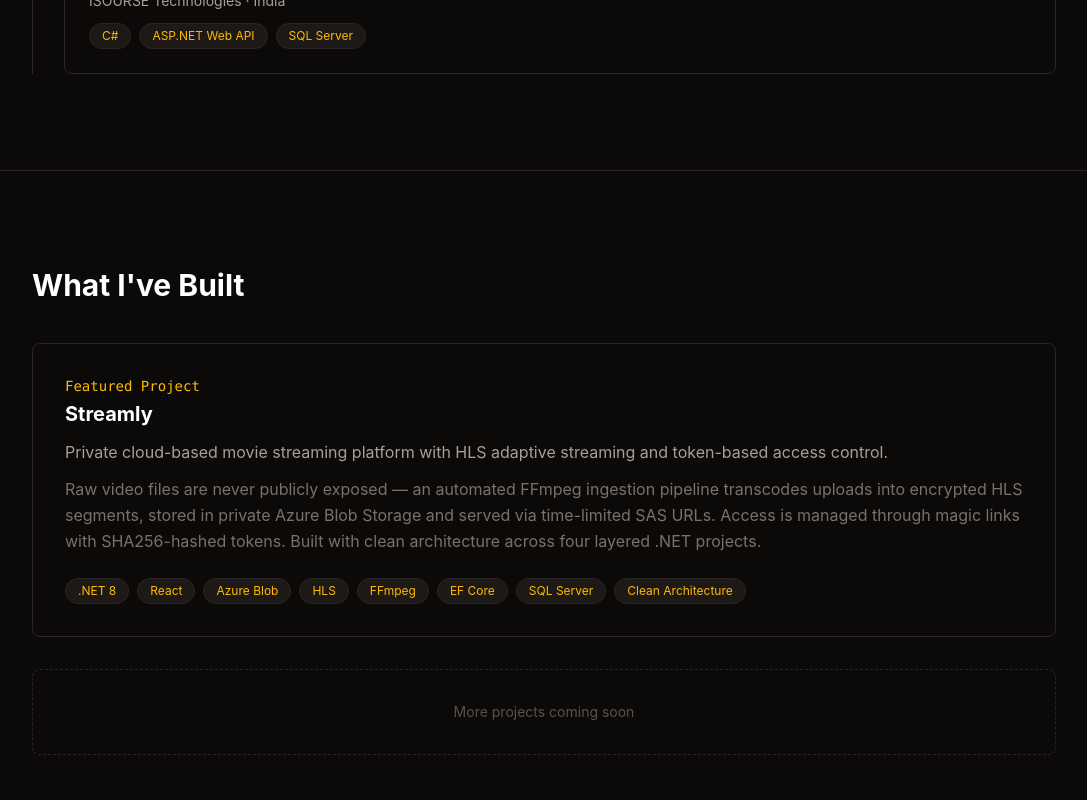
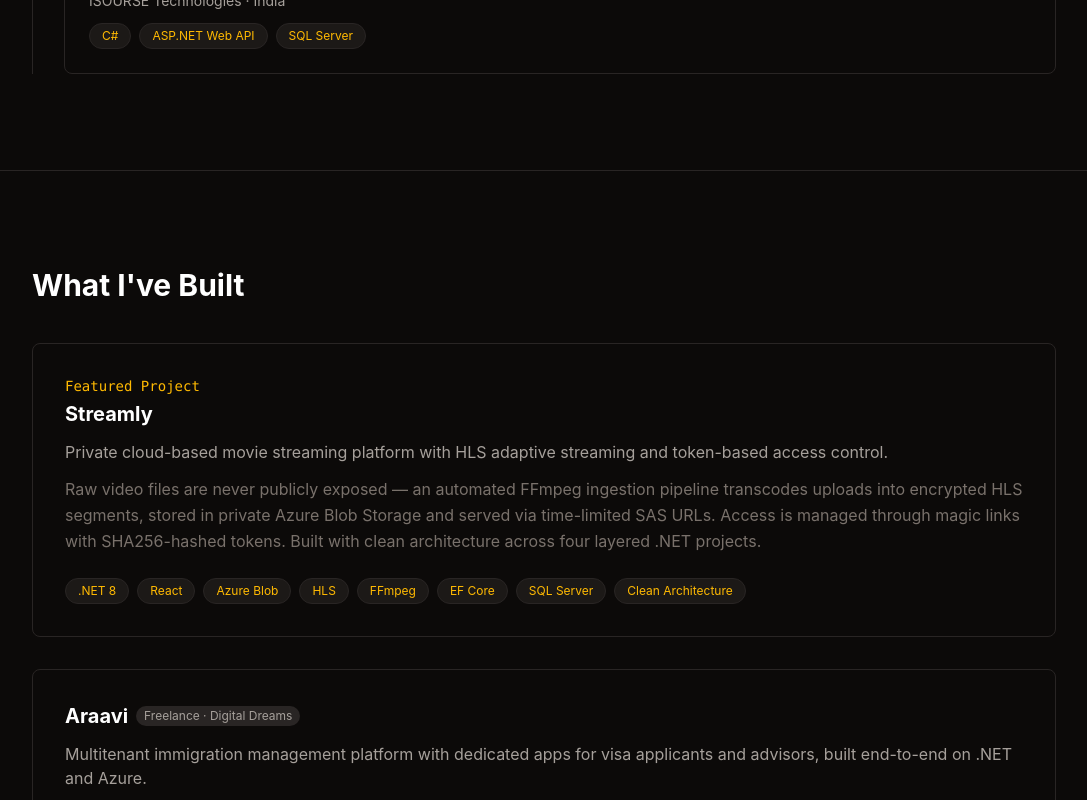
Before and after one commit to aman-vr/MyPortfolio, a React (Vite) app: page / in a window 1280 px wide. Shown: the part 2726-3526 px from the top of the page, without its empty margins (96-1183 px from the left). Built offline with nearby package versions, Linux system fonts and the light colour scheme.

Commit message:
Add Araavi in project section

```diff
--- a/src/components/Projects.jsx
+++ b/src/components/Projects.jsx
@@ -33,9 +33,16 @@ export default function Projects() {
                       Featured Project
                     </p>
                   )}
-                  <h3 className="text-xl font-bold text-white">
-                    {project.title}
-                  </h3>
+                  <div className="flex items-center gap-2 flex-wrap">
+                    <h3 className="text-xl font-bold text-white">
+                      {project.title}
+                    </h3>
+                    {project.note && (
+                      <span className="text-xs px-2 py-0.5 bg-stone-800 text-stone-400 rounded-full">
+                        {project.note}
+                      </span>
+                    )}
+                  </div>
                 </div>
                 <div className="flex gap-4">
                   {project.github && (
@@ -76,12 +83,6 @@ export default function Projects() {
               </div>
             </motion.div>
           ))}
-          <motion.div
-            {...fadeUp}
-            className="border border-dashed border-stone-800 rounded-lg p-8 text-center"
-          >
-            <p className="text-stone-600 text-sm">More projects coming soon</p>
-          </motion.div>
         </div>
       </div>
     </section>
--- a/src/data/profile.js
+++ b/src/data/profile.js
@@ -34,10 +34,10 @@ const profile = {
   },
   education: [
     {
-      degree: "Bachelor of Computer Applications",
-      institution: "Chitkara University",
-      location: "Rajpura, India",
-      year: "2018-2021",
+      degree: "Master of Business Informatics",
+      institution: "ICL Graduate Business School",
+      location: "Auckland, New Zealand",
+      year: "2024-2025",
     },
     {
       degree: "Master of Computer Applications",
@@ -46,10 +46,10 @@ const profile = {
       year: "2021-2023",
     },
     {
-      degree: "Master of Business Informatics",
-      institution: "ICL Graduate Business School",
-      location: "Auckland, New Zealand",
-      year: "2024-2025",
+      degree: "Bachelor of Computer Applications",
+      institution: "Chitkara University",
+      location: "Rajpura, India",
+      year: "2018-2021",
     },
   ],
   certifications: [
@@ -150,6 +150,27 @@ const profile = {
       live: null,
       featured: true,
     },
+    {
+      title: "Araavi",
+      oneliner:
+        "Multitenant immigration management platform with dedicated apps for visa applicants and advisors, built end-to-end on .NET and Azure.",
+      description:
+        "Led the full backend architecture and implementation of Araavi — a multitenant platform serving multiple immigration firms from a single codebase via configuration. Built two distinct apps: an Enquiry App for applicants to submit and track visa cases with real-time communication, and an Advisor App for immigration agents covering case management, team collaboration, invoice generation, and user administration. Architected with Unit of Work and Repository patterns for clean data access. Email delivery is handled through Azure Service Bus with automatic retries and delivery tracking. Redis caching reduces response times, and Application Insights provides structured logging for monitoring and debugging. APIs, database schema, and deployment processes are fully documented.",
+      tags: [
+        "ASP.NET Core",
+        "C#",
+        "Azure Service Bus",
+        "Application Insights",
+        "Redis",
+        "Multitenancy",
+        "EF Core",
+        "SQL Server",
+      ],
+      github: null,
+      live: null,
+      featured: false,
+      note: "Freelance · Digital Dreams",
+    },
   ],
 };
 
```
